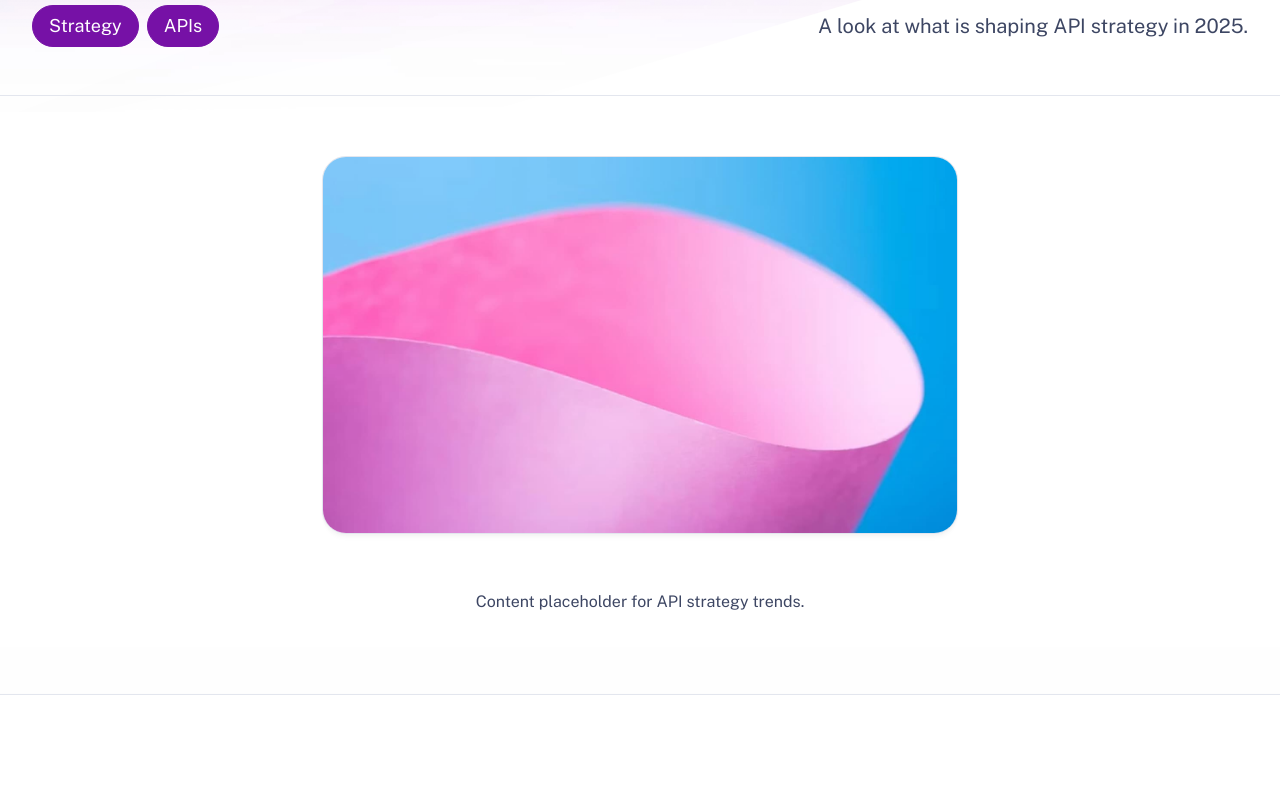
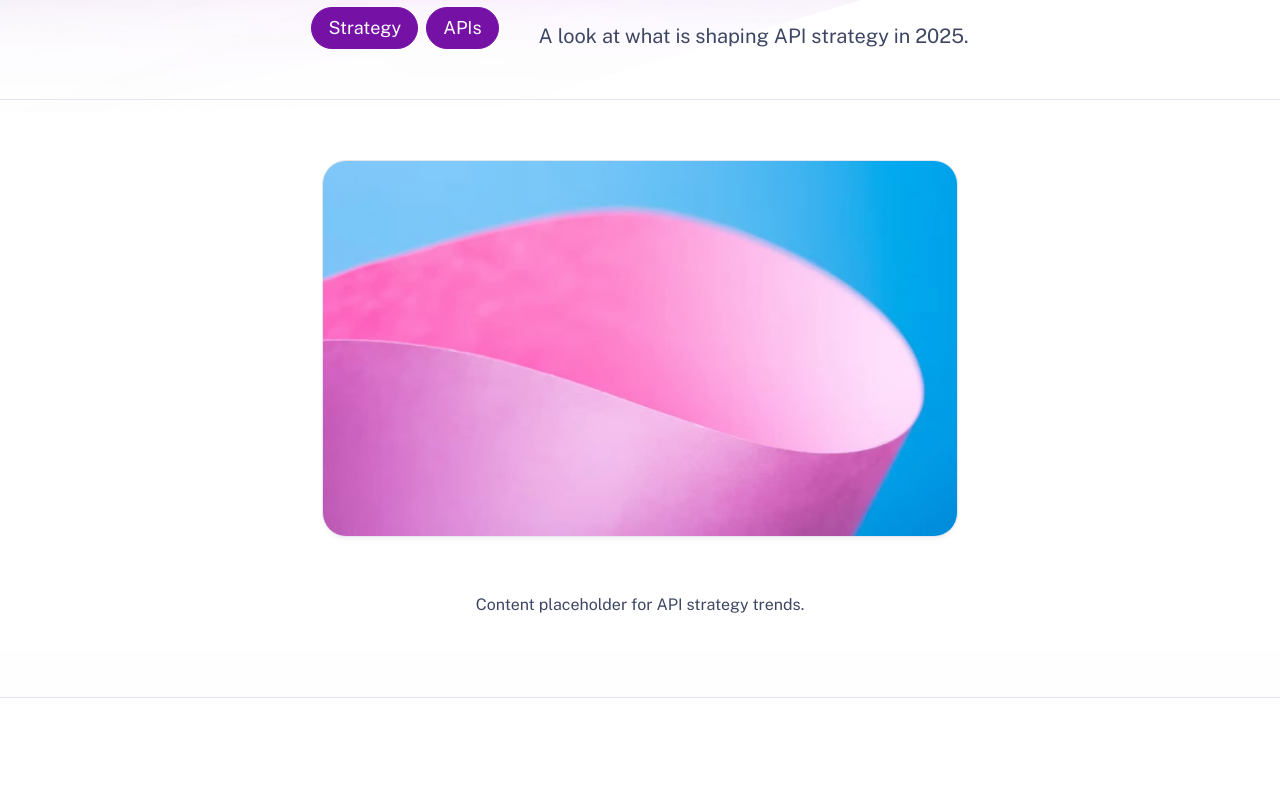
Before and after one commit to Osaango/osaango2025, an Astro site: page /blog/api-strategy-trends-2025 in a window 1280 px wide. Shown: the part 315-1100 px from the top of the page. Built offline with nearby package versions, Linux system fonts and the light colour scheme; Astro itself is replaced by a stand-in of ours.

Commit message:
Refine blog post layout

```diff
--- a/src/pages/blog/[slug].astro
+++ b/src/pages/blog/[slug].astro
@@ -33,7 +33,7 @@
 				<div class="wrapper stack gap-2">
                                         <a class="back-link" href="/blog/"><Icon icon="arrow-left" /> Blog</a>
                                         <Hero title={entry.data.title} align="start">
-						<div class="details">
+                                                <div class="content details">
                                                         <div class="tags">
                                                                 {entry.data.tags.map((t) => <Pill>{t}</Pill>)}
                                                         </div>
@@ -70,13 +70,15 @@
                 flex-direction: column;
                 padding: 0.5rem;
                 gap: 1.5rem;
-		justify-content: space-between;
+                justify-content: center;
                 align-items: center;
         }
 
         .tags {
                 display: flex;
+                flex-wrap: wrap;
                 gap: 0.5rem;
+                justify-content: center;
         }
 
 	.description {
```
Lines whose indentation alone changed are shown as unchanged.
